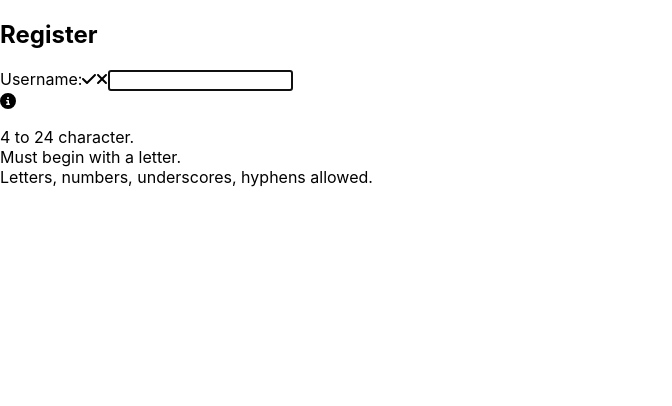
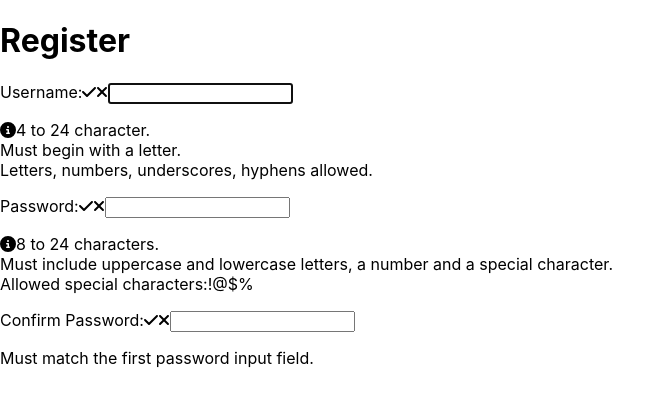
Before and after one commit to ogada-otieno/levitate, a React (Create React App) app: page / in a window 1280 px wide. Shown: the top 406 px of the page, without its empty margins (0-672 px from the left). Built offline with nearby package versions, Linux system fonts and the light colour scheme.

Commit message:
Added a password and confirm password input in my SignUp JS component.

```diff
--- /dev/null
+++ b/db.json
@@ -0,0 +1,19 @@
+{
+  "posts": [
+    {
+      "id": 1,
+      "title": "json-server",
+      "author": "typicode"
+    }
+  ],
+  "comments": [
+    {
+      "id": 1,
+      "body": "some comment",
+      "postId": 1
+    }
+  ],
+  "profile": {
+    "name": "typicode"
+  }
+}
--- a/src/App.js
+++ b/src/App.js
@@ -1,12 +1,12 @@
 import logo from "./logo.svg";
 import "./App.css";
-import Home from "./Home/Home";
-import LoginForm from "./components/LoginForm";
 import SignUpForm from "./components/SignUpForm";
 
 function App() {
   return (
+    <div>
         <SignUpForm/>
+    </div>
   );
 }
 
--- a/src/components/SignUpForm.js
+++ b/src/components/SignUpForm.js
@@ -53,8 +53,7 @@
   }, [user, pwd, matchPwd]);
 
   return (
-    <section>
-        <div>
+    <div>
       <p
         ref={errRef}
         className={errMsg ? "errmsg" : "offscreen"}
@@ -62,7 +61,6 @@
       >
         {errMsg}
       </p>
-      </div>
       <h1>Register</h1>
       <form>
         <label htmlFor="username">
@@ -86,18 +84,88 @@
           onFocus={() => setUserFocus(true)}
           onBlur={() => setUserFocus(false)}
         />
-        <div
+        <p
           id="uidnote"
-          className={userFocus && user && !validName ? "instructions" : "offscreen"}>
+          className={
+            userFocus && user && !validName ? "instructions" : "offscreen"
+          }
+        >
           <FontAwesomeIcon icon={faInfoCircle} />
-          <p>
-          4 to 24 character.<br />
-          Must begin with a letter.<br />
+          4 to 24 character.
+          <br />
+          Must begin with a letter.
+          <br />
           Letters, numbers, underscores, hyphens allowed.
-          </p>
-        </div>
+        </p>
+
+        <label htmlFor="password">
+          Password:
+          <span className={validPwd ? "valid" : "hide"}>
+            <FontAwesomeIcon icon={faCheck} />
+          </span>
+          <span className={validPwd || !pwd ? "hide" : "invalid"}>
+            <FontAwesomeIcon icon={faTimes} />
+          </span>
+        </label>
+
+        <input
+          type="password"
+          id="password"
+          onChange={(e) => setPwd(e.target.value)}
+          required
+          aria-invalid={validPwd ? "false" : "true"}
+          aria-describedby="pwdnote"
+          onFocus={() => setPwdFocus(true)}
+          onBlur={() => setPwdFocus(false)}
+        />
+
+        <p
+          id="pwdnote"
+          className={pwdFocus && !validPwd ? "instructions" : "offscreen"}
+        >
+          <FontAwesomeIcon icon={faInfoCircle} />
+          8 to 24 characters.
+          <br />
+          Must include uppercase and lowercase letters, a number and a special
+          character.
+          <br />
+          Allowed special characters:
+          <span aria-label="exclamation mark">!</span>
+          <span aria-label="at symbol">@</span>
+          <span aria-label="dollar sign">$</span>
+          <span aria-label="percent">%</span>
+        </p>
+
+        <label htmlFor="confirm_pwd">
+          Confirm Password:
+          <span className={validMatch && matchPwd ? "valid" : "hide"}>
+            <FontAwesomeIcon icon={faCheck} />
+          </span>
+          <span className={validMatch || !matchPwd ? "hide" : "invalid"}>
+            <FontAwesomeIcon icon={faTimes} />
+          </span>
+        </label>
+
+        <input
+          type="password"
+          id="confirm_pwd"
+          onChange={(e) => setMatchPwd(e.target.value)}
+          required
+          aria-invalid={validMatch ? "false" : "true"}
+          aria-describedby="pwdnote"
+          onFocus={() => setMatchFocus(true)}
+          onBlur={() => setMatchFocus(false)}
+        />
+
+        <p id="confirmnote" className={matchFocus && !validMatch ? "instructions" : "offscreen"}>
+          <fontAwesomeIcon icon={faInfoCircle}/>
+          Must match the first password input field.
+        </p>
+
+
+
       </form>
-    </section>
+    </div>
   );
 };
 export default SignUpForm;
```
